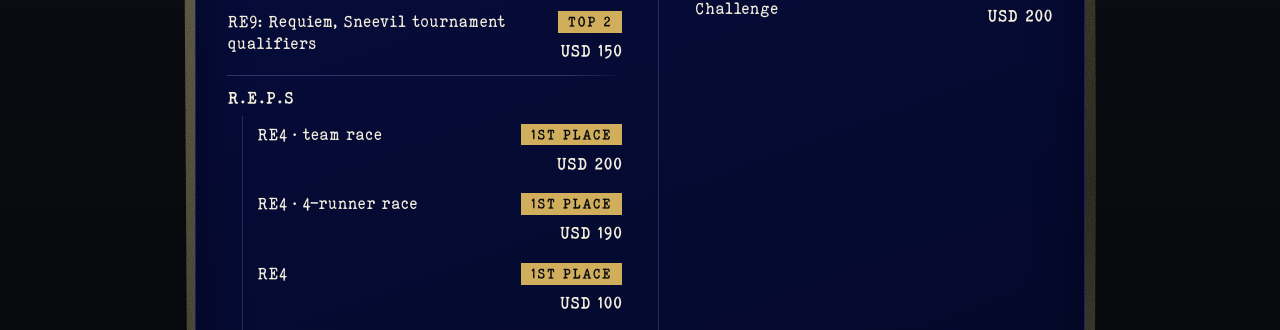
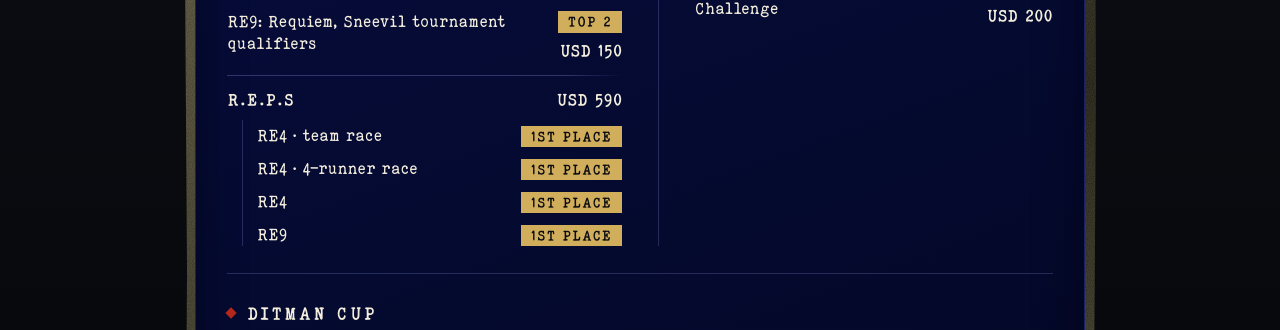
Before and after one commit to JokerUY/jokeruy.github.io, a plain HTML site: page index.html in a window 1280 px wide. Shown: the part 839-1169 px from the top of the page. Drawn offline with Linux system fonts and the light colour scheme.

Commit message:
R.E.P.S compacto: total de premios en el encabezado y solo el puesto en cada competencia
Co-Authored-By: Claude Sonnet 5.5 <noreply@anthropic.com>

```diff
--- a/index.html
+++ b/index.html
@@ -93,9 +93,9 @@ h1 { margin: 0 0 .25rem; font-family: var(--f-type); font-weight: 700; font-size
 .list li { display: flex; justify-content: space-between; align-items: flex-start; gap: 1rem; padding: .6rem 0; border-bottom: 1px solid; border-image: linear-gradient(90deg, rgba(150, 165, 255, .28), rgba(150, 165, 255, .28) 86%, transparent) 1; }
 .list li:first-child { padding-top: 0; }
 .list li:last-child { border-bottom: 0; border-image: none; padding-bottom: 0; }
-.li-group { display: block; padding-bottom: .35rem !important; border-bottom: 0 !important; }
+.list li.li-group { align-items: baseline; padding-bottom: .35rem; border-bottom: 0; border-image: none; }
 .li-group .li-name { font-weight: 700; letter-spacing: .1em; }
-.list li.li-sub { margin-left: .8rem; padding: .45rem 0 .45rem .8rem; border-left: 1px solid var(--line); border-bottom: 0; border-image: none; }
+.list li.li-sub { align-items: center; margin-left: .8rem; padding: .3rem 0 .3rem .8rem; border-left: 1px solid var(--line); border-bottom: 0; border-image: none; }
 .list li.li-sub:last-child { padding-bottom: 0; }
 .li-main { min-width: 0; }
 .li-name { display: block; font-size: .95rem; line-height: 1.3; color: var(--cream); }
@@ -180,11 +180,11 @@ h1 { margin: 0 0 .25rem; font-family: var(--f-type); font-weight: 700; font-size
           <li><div class="li-main"><span class="li-name">Ditman Cup 2026 (RE4)</span><span class="li-detail" data-i18n="ev.ditman.sub">Organizador, streamer, comentarista y campeón · 42 streams · pico de 246 espectadores</span></div><span class="li-side"><span class="li-place" data-i18n="r.1st">1.er puesto</span><span class="li-prize">USD 627</span></span></li>
           <li><div class="li-main"><span class="li-name">Basement Cup 2025 (RE3)</span><span class="li-detail" data-i18n="ev.basement.sub">Mundial de speedrunning de Resident Evil 3 Nemesis · septiembre de 2025</span></div><span class="li-side"><span class="li-place" data-i18n="r.1st">1.er puesto</span><span class="li-prize">USD 150</span></span></li>
           <li><div class="li-main"><span class="li-name" data-i18n="ev.sneevil">RE9: Requiem, clasificatoria del torneo de Sneevil</span></div><span class="li-side"><span class="li-place" data-i18n="r.top2">Top 2</span><span class="li-prize">USD 150</span></span></li>
-          <li class="li-group"><span class="li-name">R.E.P.S</span></li>
-          <li class="li-sub"><div class="li-main"><span class="li-name" data-i18n="ev.reps.team">RE4 · carrera por equipos</span></div><span class="li-side"><span class="li-place" data-i18n="r.1st">1.er puesto</span><span class="li-prize">USD 200</span></span></li>
-          <li class="li-sub"><div class="li-main"><span class="li-name" data-i18n="ev.reps.four">RE4 · carrera de 4 runners</span></div><span class="li-side"><span class="li-place" data-i18n="r.1st">1.er puesto</span><span class="li-prize">USD 190</span></span></li>
-          <li class="li-sub"><div class="li-main"><span class="li-name">RE4</span></div><span class="li-side"><span class="li-place" data-i18n="r.1st">1.er puesto</span><span class="li-prize">USD 100</span></span></li>
-          <li class="li-sub"><div class="li-main"><span class="li-name">RE9</span></div><span class="li-side"><span class="li-place" data-i18n="r.1st">1.er puesto</span><span class="li-prize">USD 100</span></span></li>        </ul>
+          <li class="li-group"><span class="li-name">R.E.P.S</span><span class="li-prize">USD 590</span></li>
+          <li class="li-sub"><div class="li-main"><span class="li-name" data-i18n="ev.reps.team">RE4 · carrera por equipos</span></div><span class="li-side"><span class="li-place" data-i18n="r.1st">1.er puesto</span></span></li>
+          <li class="li-sub"><div class="li-main"><span class="li-name" data-i18n="ev.reps.four">RE4 · carrera de 4 runners</span></div><span class="li-side"><span class="li-place" data-i18n="r.1st">1.er puesto</span></span></li>
+          <li class="li-sub"><div class="li-main"><span class="li-name">RE4</span></div><span class="li-side"><span class="li-place" data-i18n="r.1st">1.er puesto</span></span></li>
+          <li class="li-sub"><div class="li-main"><span class="li-name">RE9</span></div><span class="li-side"><span class="li-place" data-i18n="r.1st">1.er puesto</span></span></li>        </ul>
       </section>
       <section id="challenges">
         <h2 data-i18n="h.challenges">Desafíos de speedrun</h2>
```
